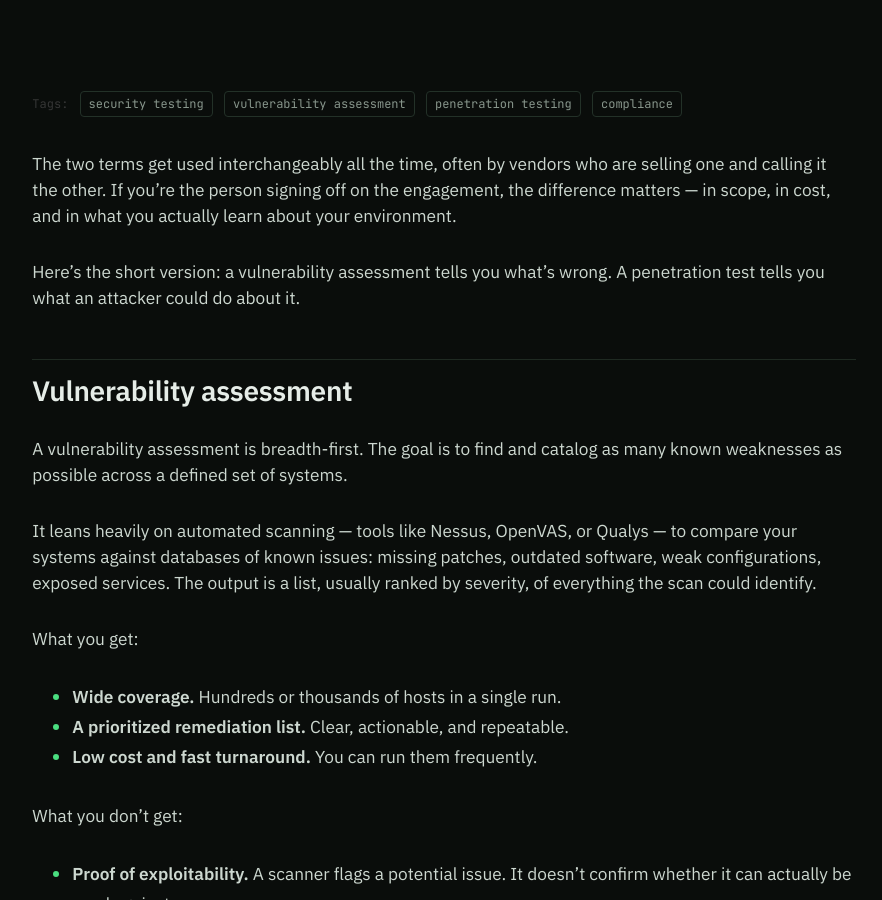
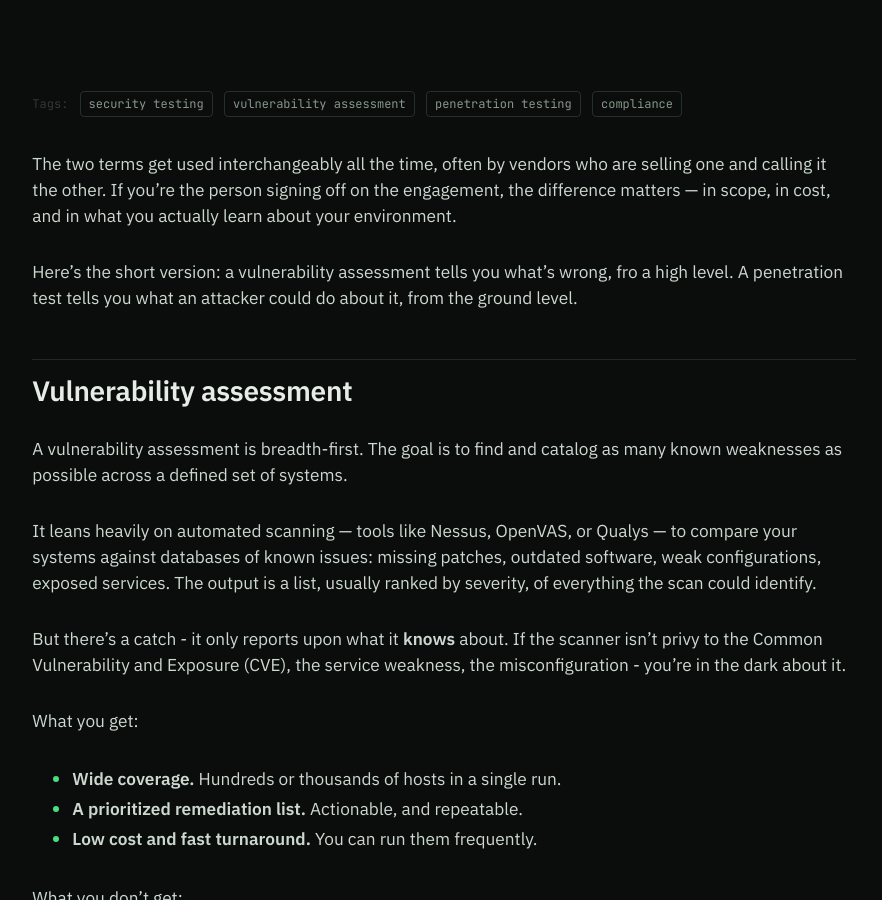
Before and after one commit to nanobyte-security/blog.nanobytesecurity.github.io, a Jekyll site: the page built from _posts/2026-10-09-vulnerability-assessment-versus-penetration-test.md, in a window 1280 px wide and 900 px high, scrolled down 429 px. Shown: the whole window, without its empty margins (196-1078 px from the left). Built offline with Jekyll 4.4.1, drawn with Linux system fonts in a browser that asks for light colours.

Commit message:
Update 2026-10-09-vulnerability-assessment-versus-penetration-test.md

```diff
--- a/_posts/2026-10-09-vulnerability-assessment-versus-penetration-test.md
+++ b/_posts/2026-10-09-vulnerability-assessment-versus-penetration-test.md
@@ -7,7 +7,7 @@ author: Alex Dalzell
 
 The two terms get used interchangeably all the time, often by vendors who are selling one and calling it the other. If you're the person signing off on the engagement, the difference matters — in scope, in cost, and in what you actually learn about your environment.
 
-Here's the short version: a vulnerability assessment tells you what's wrong. A penetration test tells you what an attacker could do about it.
+Here's the short version: a vulnerability assessment tells you what's wrong, fro a high level. A penetration test tells you what an attacker could do about it, from the ground level.
 
 ## Vulnerability assessment
 
@@ -15,10 +15,12 @@ A vulnerability assessment is breadth-first. The goal is to find and catalog as
 
 It leans heavily on automated scanning — tools like Nessus, OpenVAS, or Qualys — to compare your systems against databases of known issues: missing patches, outdated software, weak configurations, exposed services. The output is a list, usually ranked by severity, of everything the scan could identify.
 
+But there's a catch - it only reports upon what it **knows** about. If the scanner isn't privy to the Common Vulnerability and Exposure (CVE), the service weakness, the misconfiguration - you're in the dark about it.
+
 What you get:
 
 - **Wide coverage.** Hundreds or thousands of hosts in a single run.
-- **A prioritized remediation list.** Clear, actionable, and repeatable.
+- **A prioritized remediation list.** Actionable, and repeatable.
 - **Low cost and fast turnaround.** You can run them frequently.
 
 What you don't get:
```
